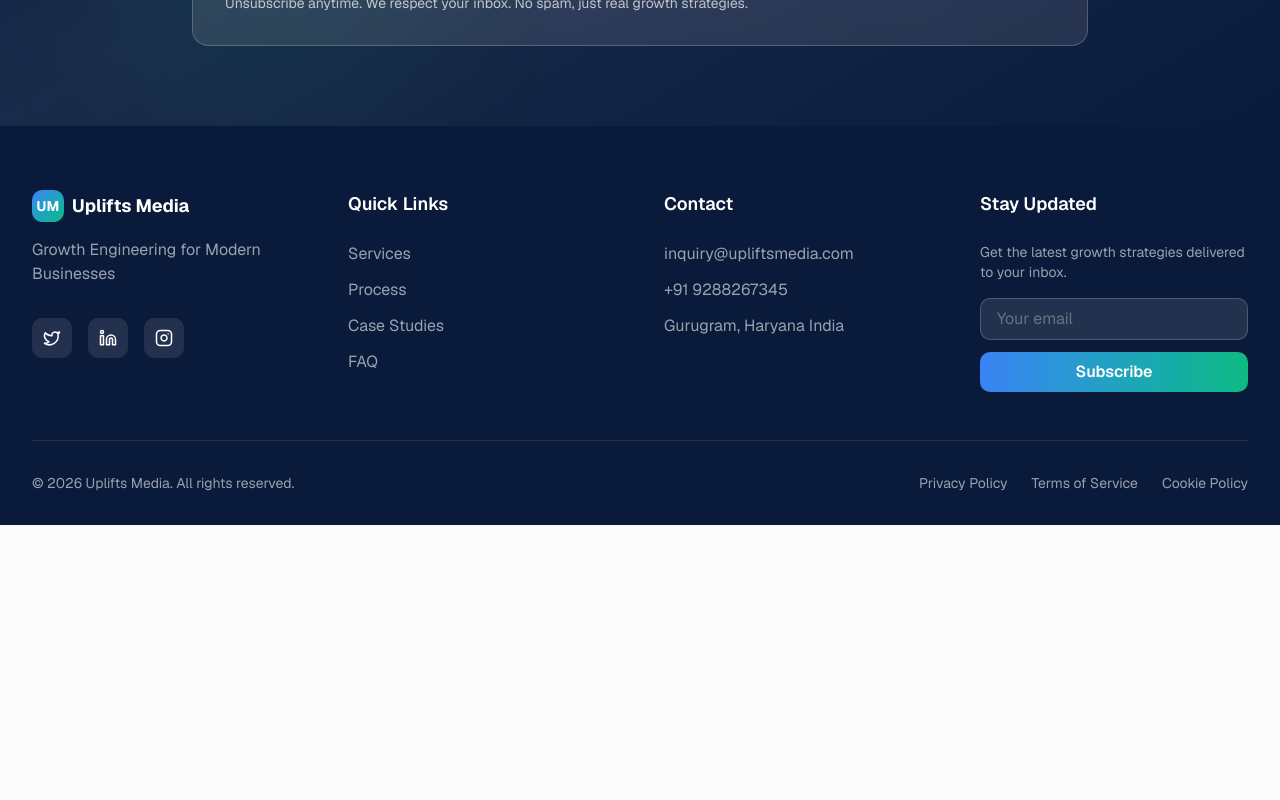
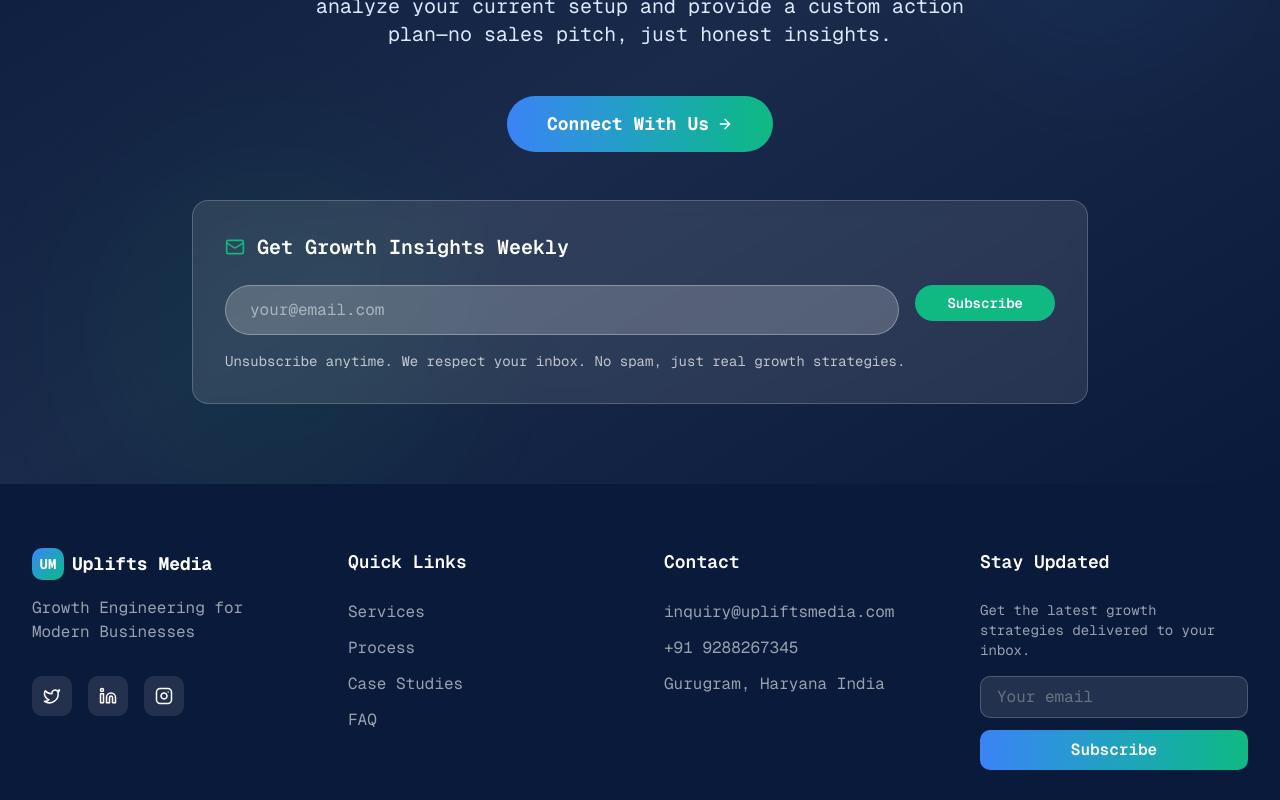
Before and after one commit to harshh1505/uplifts_media, a Next.js app: page / in a window 1280 px wide. Shown: the part 7400-8200 px from the top of the page. Before the commit the page ends 7925 px from the top, so only its background shows below. Built offline with nearby package versions, Linux system fonts and the light colour scheme.

Commit message:
Refactor layout component and improve structure

```diff
--- a/app/layout.tsx
+++ b/app/layout.tsx
@@ -1,23 +1,30 @@
-import React from "react"
-import type { Metadata } from 'next'
-import { Geist, Geist_Mono } from 'next/font/google'
-import { Analytics } from '@vercel/analytics/next'
-import { Toaster } from "@/components/ui/sonner"
-import './globals.css'
+import React from 'react';
+import type { Metadata, Viewport } from 'next';
+import { Geist, Geist_Mono } from 'next/font/google';
+import { Analytics } from '@vercel/analytics/next';
 
-const _geist = Geist({ subsets: ["latin"] });
-const _geistMono = Geist_Mono({ subsets: ["latin"] });
+import { Header } from '@/components/header';
+import { Footer } from '@/components/footer';
+import { Toaster } from '@/components/ui/sonner';
+
+import './globals.css';
+
+
+
+/* ================= FONTS ================= */
+
+const geist = Geist({ subsets: ['latin'] });
+const geistMono = Geist_Mono({ subsets: ['latin'] });
+
+
+
+/* ================= SEO META ================= */
 
 export const metadata: Metadata = {
   title: 'Uplifts Media | Growth Engineering for Modern Businesses',
-  description: 'Uplifts Media is your outsourced growth team. We handle social, PPC, SEO, and e-commerce to help startups and scale-ups scale predictably.',
+  description:
+    'Uplifts Media is your outsourced growth team. We handle social, PPC, SEO, and e-commerce to help startups and scale-ups scale predictably.',
   generator: 'v0.app',
-  viewport: {
-    width: 'device-width',
-    initialScale: 1,
-    maximumScale: 1,
-    userScalable: false,
-  },
   icons: {
     icon: [
       {
@@ -35,20 +42,51 @@ export const metadata: Metadata = {
     ],
     apple: '/apple-icon.png',
   },
-}
+};
+
+
+
+/* ================= FIX NEXT 16 VIEWPORT ================= */
+
+export const viewport: Viewport = {
+  width: 'device-width',
+  initialScale: 1,
+  maximumScale: 1,
+  userScalable: false,
+};
+
+
+
+/* ================= ROOT LAYOUT ================= */
 
 export default function RootLayout({
   children,
-}: Readonly<{
-  children: React.ReactNode
-}>) {
+}: {
+  children: React.ReactNode;
+}) {
   return (
-    <html lang="en">
-      <body className={`font-sans antialiased`}>
-        {children}
+    <html
+      lang="en"
+      className={`${geist.className} ${geistMono.className}`}
+    >
+      <body className="antialiased bg-white text-[#0A1A3A]">
+
+        {/* Global Header */}
+        <Header />
+
+        {/* Page Content */}
+        <main className="min-h-screen pt-24">
+          {children}
+        </main>
+
+        {/* Global Footer */}
+        <Footer />
+
+        {/* Extras */}
         <Analytics />
         <Toaster />
+
       </body>
     </html>
-  )
+  );
 }
```
